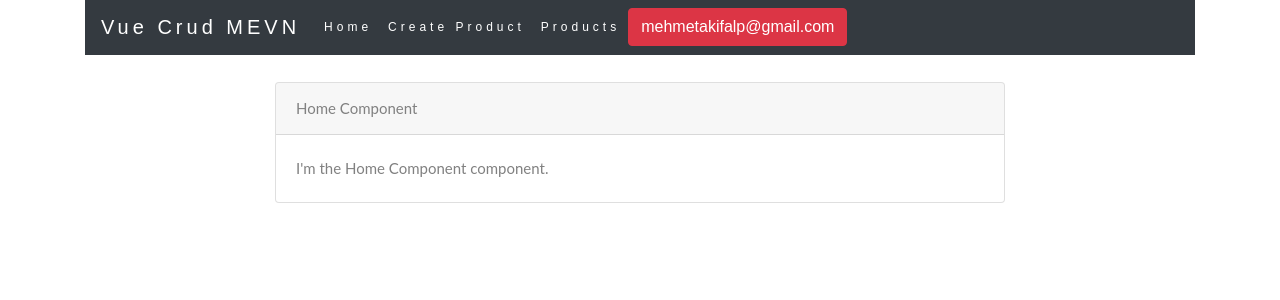
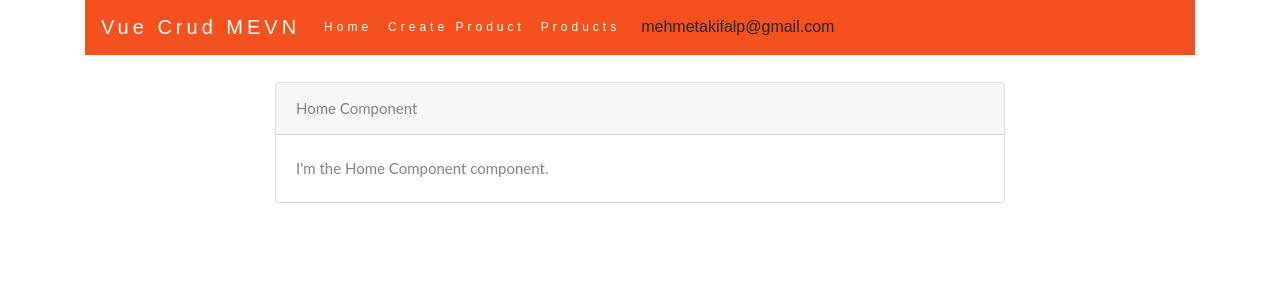
Before and after one commit to mehmetakifalp/vue-crud, a Vue app in the folder vue-crud/: page / in a window 1280 px wide. Shown: the top 300 px of the page. Built offline with nearby package versions, Linux system fonts and the light colour scheme.

Commit message:
new menu style

```diff
--- a/vue-crud/src/App.vue
+++ b/vue-crud/src/App.vue
@@ -2,7 +2,7 @@
   <div class="container">
 
 
-    <nav class="navbar navbar-expand-sm bg-dark navbar-dark">
+    <nav class="navbar navbar-expand-sm">
       <div class="navbar-header">
       <a class="navbar-brand" href="#">Vue Crud MEVN</a>
     </div>
@@ -17,7 +17,7 @@
           <router-link to="/products" class="nav-link">Products</router-link>
         </li>
       </ul>
-          <button class="btn btn-danger navbar-btn">mehmetakifalp@gmail.com</button>
+          <button class="btn btn-default navbar-btn">mehmetakifalp@gmail.com</button>
     </nav><br />
     <transition name="fade">
       <router-view></router-view>
```
